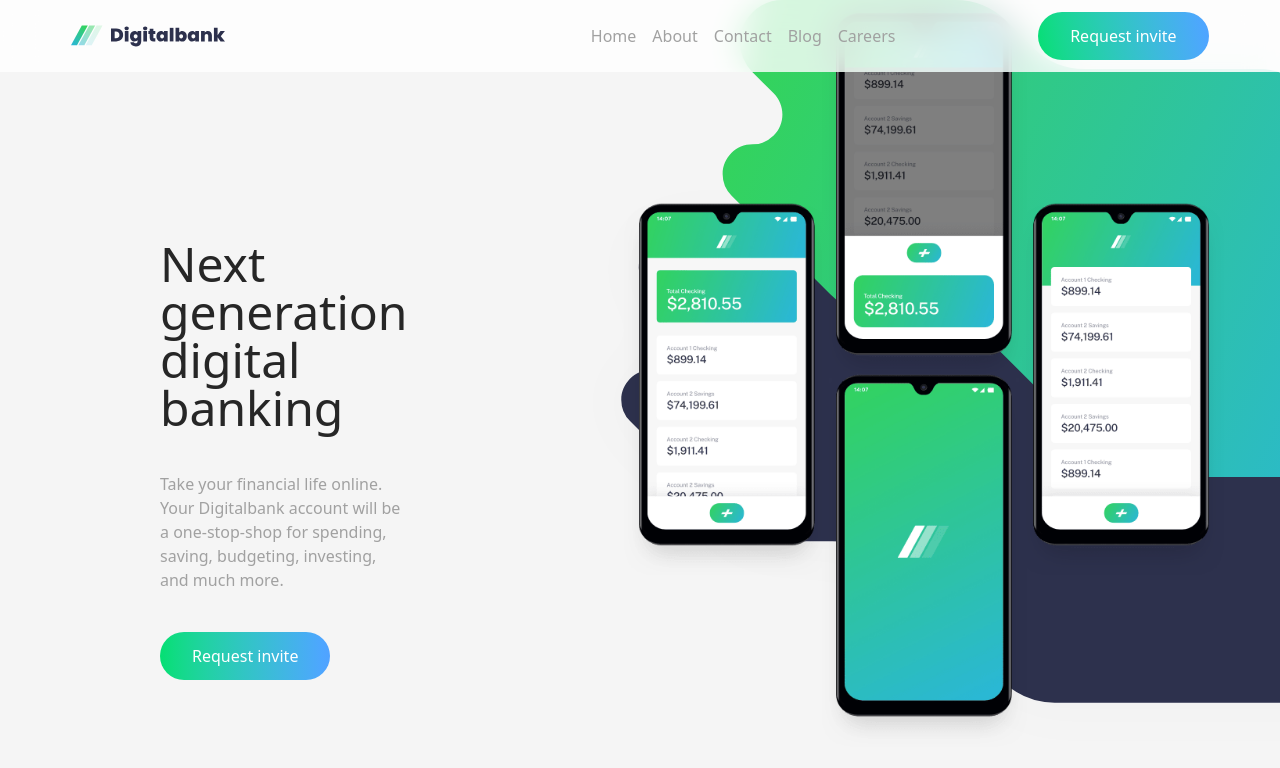
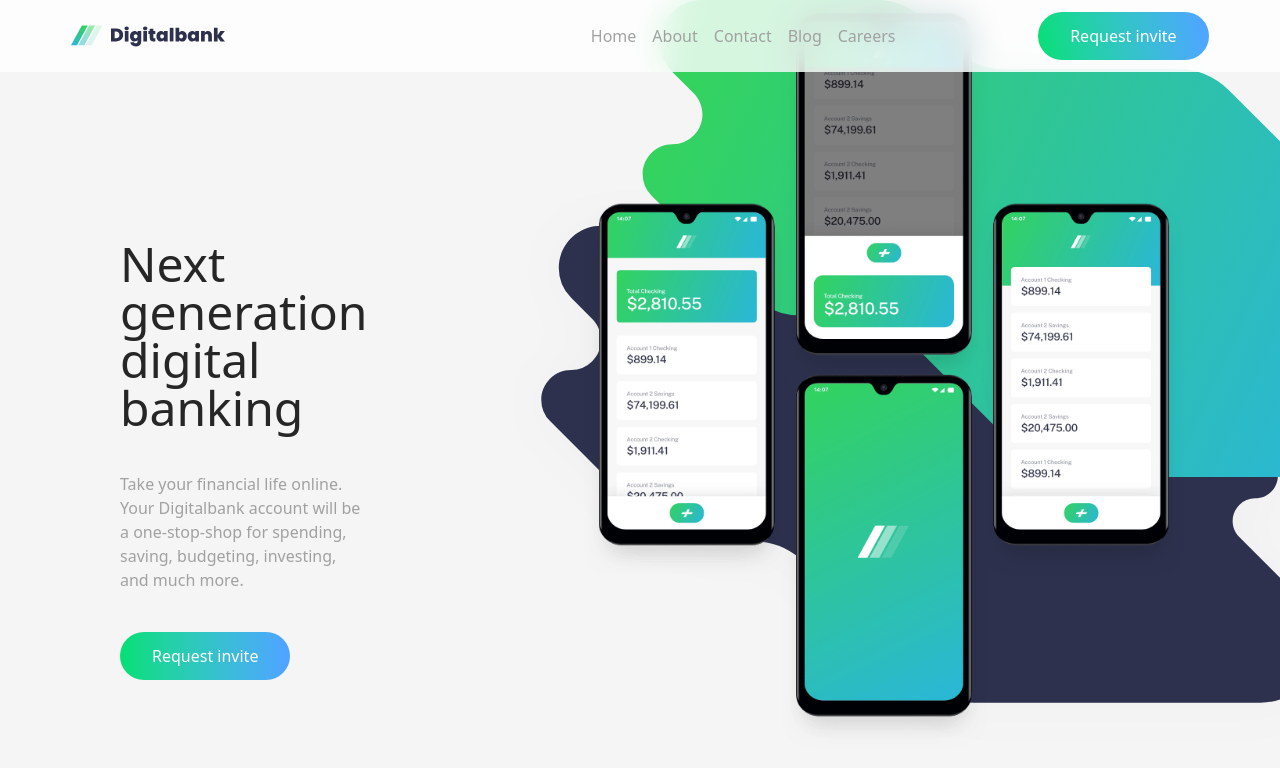
Before and after one commit to baldwin-sudo/digitalbank-landing, a React (Vite) app: page / in a window 1280 px wide. Shown: the top 768 px of the page. Built offline with nearby package versions, Linux system fonts and the light colour scheme.

Commit message:
fixed hero section title

```diff
--- a/src/Hero.jsx
+++ b/src/Hero.jsx
@@ -5,7 +5,7 @@ export default function Hero() {
   return (
     <div className="flex flex-col-reverse lg:flex-row">
       {/* left */}
-      <div className="flex flex-col items-start justify-center xl:justify-start mt-10 xl:mt-40 lg:items-start gap-10 w-full xl:w-1/2 px-10 lg:p-20 lg:px-30 xl:px-40">
+      <div className="flex flex-col items-start justify-center xl:justify-start mt-10 xl:mt-40 lg:items-start gap-10 w-full xl:w-1/2 px-10 lg:p-20 lg:px-30 ">
         <h1 className="text-5xl text-neutral-800 text-wrap">
           Next generation digital banking
         </h1>
--- a/src/components/Navbar.jsx
+++ b/src/components/Navbar.jsx
@@ -23,7 +23,7 @@ export default function Navbar() {
           onClick={handleMenuClick}
           className={clsx(
             isMenuOpen ? "hidden" : "block",
-            "w-8 h-8 lg:hidden z-10 "
+            "w-8 h-4 lg:hidden z-10 "
           )}
           alt=""
         />
@@ -32,7 +32,7 @@ export default function Navbar() {
           onClick={handleMenuClick}
           className={clsx(
             isMenuOpen ? "block" : "hidden",
-            "w-8 h-8 lg:hidden "
+            "w-6 h-6 lg:hidden "
           )}
           alt=""
         />
```
